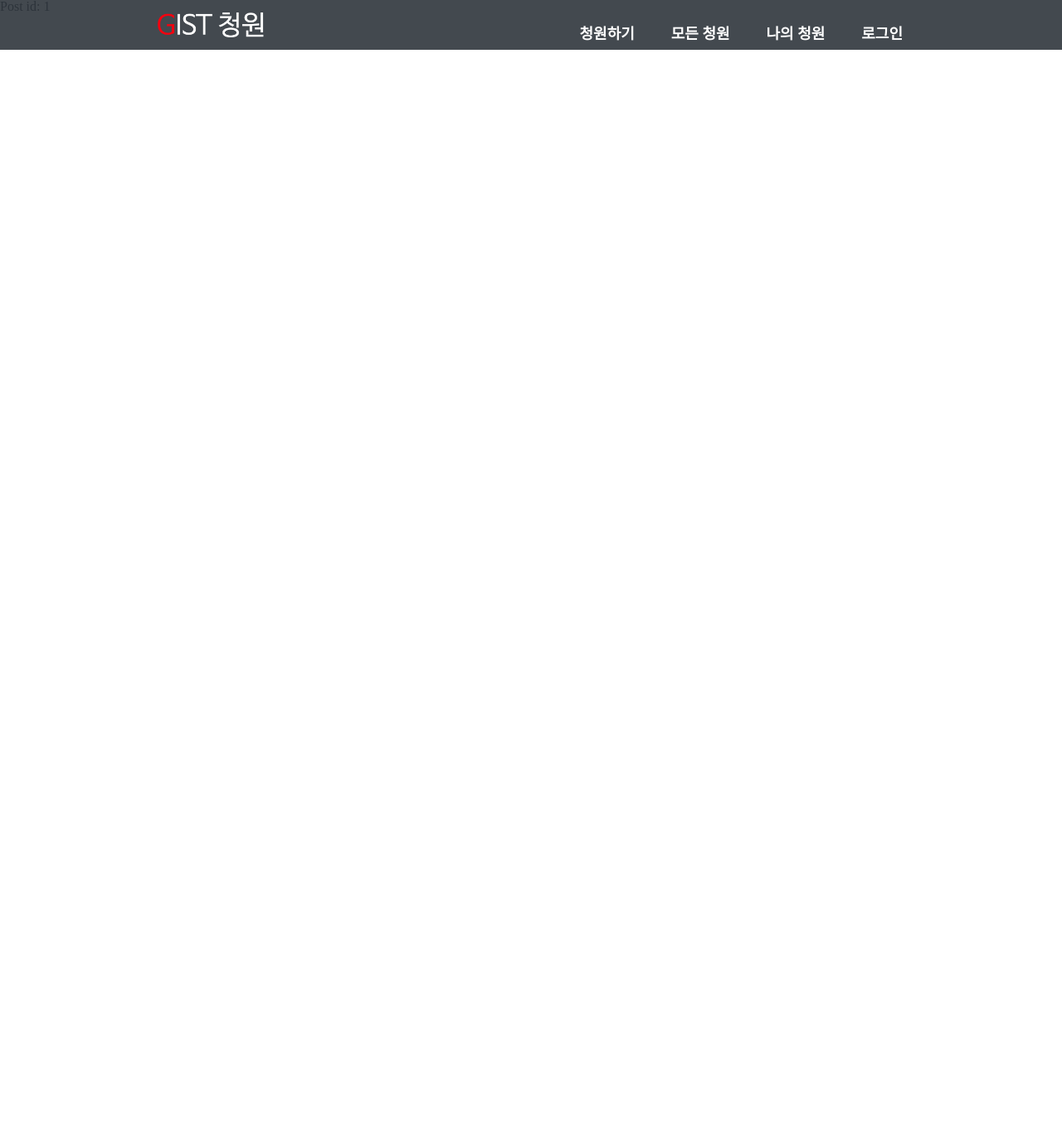
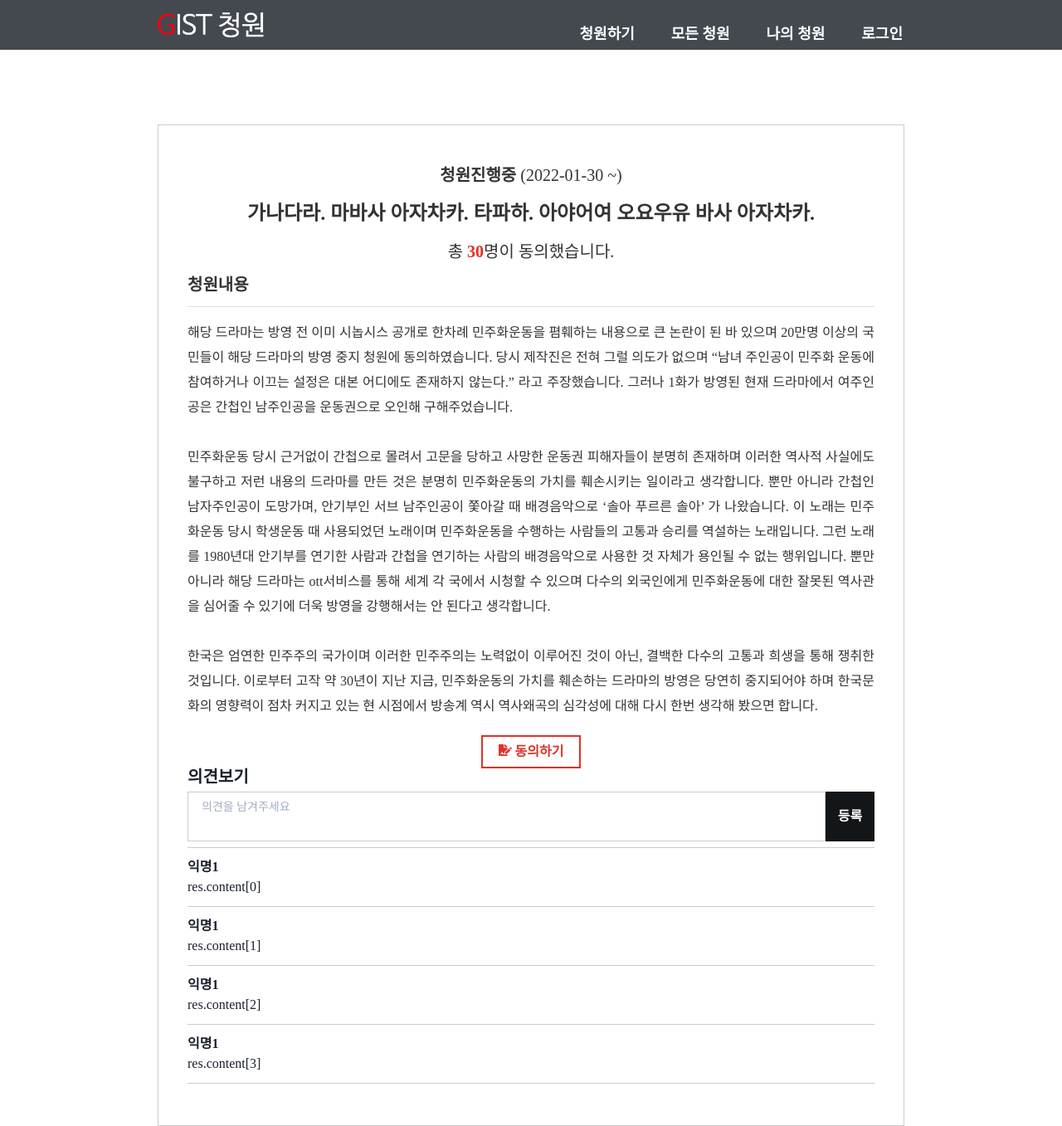
Before and after one commit to GIST-Petition-Site-Project/GIST-petition-web, a React (Create React App) app: page /posts/1 in a window 1280 px wide. Shown: the whole page at 83% size. Before the commit the page ends 1000 px from the top, so only its background shows below. Built offline with nearby package versions, Linux system fonts and the light colour scheme; no server answers.

Commit message:
feat:Post Page 퍼블리싱 1

```diff
--- a/src/components/MainPrecaution/MainPrecaution.tsx
+++ b/src/components/MainPrecaution/MainPrecaution.tsx
@@ -58,6 +58,9 @@
             display="inline-flex"
             justifyContent="space-between"
             pl="0"
+            _focus={{
+              outline: 'none',
+            }}
           >
             <Heading as="h2" fontSize="16px">
               이런 청원은 삭제·숨김 처리될 수 있습니다
@@ -80,6 +83,9 @@
             display="inline-flex"
             justifyContent="space-between"
             pr="0"
+            _focus={{
+              outline: 'none',
+            }}
           >
             <Heading as="h2" fontSize="16px">
               이런 청원은 답변이 어려울 수 있습니다
--- a/src/containers/Posts/Post.tsx
+++ b/src/containers/Posts/Post.tsx
@@ -1,11 +1,245 @@
 // 청원 Id로 해당 글, 글 좋아요, 댓글 조회
 import { useParams } from 'react-router'
+import styled from '@emotion/styled'
+import {
+  Button,
+  Divider,
+  Stack,
+  Text,
+  chakra,
+  Flex,
+  Input,
+  FormControl,
+  Textarea,
+} from '@chakra-ui/react'
+import { FaFileSignature } from 'react-icons/fa'
+
+const CFaFileSignature = chakra(FaFileSignature)
+
+const Inner = styled.div`
+  position: relative;
+  margin: 0 auto;
+  max-width: 900px;
+  height: 100%;
+`
+
+const PetitionContents = styled.div`
+  display: flex;
+  border: 1px solid #ccc;
+  position: relative;
+  top: 150px;
+`
+
 const Post = (): JSX.Element => {
   const params = useParams()
   return (
-    <main>
-      <p>Post id: {params.postId}</p>
-    </main>
+    <Inner>
+      <PetitionContents>
+        <div
+          style={{
+            // borderRight: '1px solid #ccc',
+            width: '100%',
+            height: '100%',
+            padding: '50px 35px 50px 35px',
+            textAlign: 'center',
+          }}
+        >
+          <Stack spacing={6} color={'#333'}>
+            <div
+              style={{
+                fontSize: '20px',
+              }}
+            >
+              <Text fontWeight={'bold'} display={'inline-block'}>
+                청원진행중&nbsp;
+              </Text>
+              <Text display={'inline-block'}>(2022-01-30 ~)</Text>
+            </div>
+            <div
+              style={{
+                textAlign: 'center',
+                fontSize: '24px',
+                fontWeight: 'bold',
+              }}
+            >
+              <Text ml={'20px'} mr={'20px'}>
+                가나다라. 마바사 아자차카. 타파하. 아야어여 오요우유 바사
+                아자차카.
+              </Text>
+            </div>
+            <div style={{ textAlign: 'center', fontSize: '20px' }}>
+              <Text>
+                총{' '}
+                <span
+                  style={{
+                    color: '#DF3127',
+                    fontWeight: 'bold',
+                  }}
+                >
+                  30
+                </span>
+                명이 동의했습니다.
+              </Text>
+            </div>
+          </Stack>
+          <Stack color={'#333'} mt={'20px'} mb={'20px'} spacing={4}>
+            <Text fontSize={'20px'} fontWeight={'bold'} align={'left'}>
+              청원내용
+            </Text>
+            <Divider color={'#ccc'}></Divider>
+            <div
+              style={{
+                lineHeight: '30px',
+                textAlign: 'justify',
+              }}
+            >
+              해당 드라마는 방영 전 이미 시놉시스 공개로 한차례 민주화운동을
+              폄훼하는 내용으로 큰 논란이 된 바 있으며 20만명 이상의 국민들이
+              해당 드라마의 방영 중지 청원에 동의하였습니다. 당시 제작진은 전혀
+              그럴 의도가 없으며 “남녀 주인공이 민주화 운동에 참여하거나 이끄는
+              설정은 대본 어디에도 존재하지 않는다.” 라고 주장했습니다. 그러나
+              1화가 방영된 현재 드라마에서 여주인공은 간첩인 남주인공을
+              운동권으로 오인해 구해주었습니다.
+              <br />
+              <br />
+              민주화운동 당시 근거없이 간첩으로 몰려서 고문을 당하고 사망한
+              운동권 피해자들이 분명히 존재하며 이러한 역사적 사실에도 불구하고
+              저런 내용의 드라마를 만든 것은 분명히 민주화운동의 가치를
+              훼손시키는 일이라고 생각합니다. 뿐만 아니라 간첩인 남자주인공이
+              도망가며, 안기부인 서브 남주인공이 쫓아갈 때 배경음악으로 ‘솔아
+              푸르른 솔아’ 가 나왔습니다. 이 노래는 민주화운동 당시 학생운동 때
+              사용되었던 노래이며 민주화운동을 수행하는 사람들의 고통과 승리를
+              역설하는 노래입니다. 그런 노래를 1980년대 안기부를 연기한 사람과
+              간첩을 연기하는 사람의 배경음악으로 사용한 것 자체가 용인될 수
+              없는 행위입니다. 뿐만 아니라 해당 드라마는 ott서비스를 통해 세계
+              각 국에서 시청할 수 있으며 다수의 외국인에게 민주화운동에 대한
+              잘못된 역사관을 심어줄 수 있기에 더욱 방영을 강행해서는 안 된다고
+              생각합니다.
+              <br />
+              <br />
+              한국은 엄연한 민주주의 국가이며 이러한 민주주의는 노력없이
+              이루어진 것이 아닌, 결백한 다수의 고통과 희생을 통해 쟁취한
+              것입니다. 이로부터 고작 약 30년이 지난 지금, 민주화운동의 가치를
+              훼손하는 드라마의 방영은 당연히 중지되어야 하며 한국문화의
+              영향력이 점차 커지고 있는 현 시점에서 방송계 역시 역사왜곡의
+              심각성에 대해 다시 한번 생각해 봤으면 합니다.
+            </div>
+          </Stack>
+          <div>
+            <Button
+              w={'120px'}
+              h={'40px'}
+              colorScheme={'none'}
+              borderRadius={0}
+              border="2px solid #DF3127"
+              color="#DF3127"
+              _focus={{ outline: 'none' }}
+            >
+              <Flex>
+                <CFaFileSignature />
+                <Text>&nbsp;동의하기</Text>
+              </Flex>
+            </Button>
+          </div>
+          <Stack>
+            <Text textAlign={'left'} fontWeight={'bold'} fontSize={'20px'}>
+              의견보기
+            </Text>
+            <FormControl>
+              <Flex h="60px">
+                <Textarea
+                  placeholder="의견을 남겨주세요"
+                  borderRadius={0}
+                  rows={1}
+                  borderColor={'#ccc'}
+                  fontSize={'14px'}
+                  resize="none"
+                  boxSizing="border-box"
+                  _hover={{ borderColor: '#ccc' }}
+                  _focus={{ outline: 'none' }}
+                  _active={{ backgroundColor: 'none' }}
+                ></Textarea>
+                <Button
+                  h="100%"
+                  borderRadius={0}
+                  bg={'#131618'}
+                  color={'#fff'}
+                  _hover={{ backgroundColor: 'none' }}
+                  _focus={{ outline: 'none' }}
+                  _active={{ backgroundColor: 'none' }}
+                >
+                  등록
+                </Button>
+              </Flex>
+            </FormControl>
+            <ul>
+              <li
+                style={{
+                  borderTop: '1px solid #ccc',
+                  borderBottom: '1px solid #ccc',
+                  padding: '15px 0',
+                  marginTop: '-1px',
+                  textAlign: 'left',
+                }}
+              >
+                <Stack>
+                  <div style={{ fontWeight: 'bold' }}>익명1</div>
+                  <div>res.content[0]</div>
+                </Stack>
+              </li>
+              <li
+                style={{
+                  borderTop: '1px solid #ccc',
+                  borderBottom: '1px solid #ccc',
+                  padding: '15px 0',
+                  marginTop: '-1px',
+                  textAlign: 'left',
+                }}
+              >
+                <Stack>
+                  <div style={{ fontWeight: 'bold' }}>익명1</div>
+                  <div>res.content[1]</div>
+                </Stack>
+              </li>
+              <li
+                style={{
+                  borderTop: '1px solid #ccc',
+                  borderBottom: '1px solid #ccc',
+                  padding: '15px 0',
+                  marginTop: '-1px',
+                  textAlign: 'left',
+                }}
+              >
+                <Stack>
+                  <div style={{ fontWeight: 'bold' }}>익명1</div>
+                  <div>res.content[2]</div>
+                </Stack>
+              </li>
+              <li
+                style={{
+                  borderTop: '1px solid #ccc',
+                  borderBottom: '1px solid #ccc',
+                  padding: '15px 0',
+                  marginTop: '-1px',
+                  textAlign: 'left',
+                }}
+              >
+                <Stack>
+                  <div style={{ fontWeight: 'bold' }}>익명1</div>
+                  <div>res.content[3]</div>
+                </Stack>
+              </li>
+            </ul>
+          </Stack>
+        </div>
+        {/* <div
+          style={{
+            width: '200px',
+            height: '100%',
+          }}
+        ></div> */}
+      </PetitionContents>
+    </Inner>
   )
 }
 
--- a/src/containers/Posts/Posts.tsx
+++ b/src/containers/Posts/Posts.tsx
@@ -151,7 +151,7 @@
             <PetitionItem>
               <PetitionCategory>{post.category}</PetitionCategory>
               <PetitionSubject>
-                <Link to={`/posts/${post.title}`} key={post.id}>
+                <Link to={`/posts/${post.id}`} key={post.id}>
                   {post.title}
                 </Link>
               </PetitionSubject>
```
